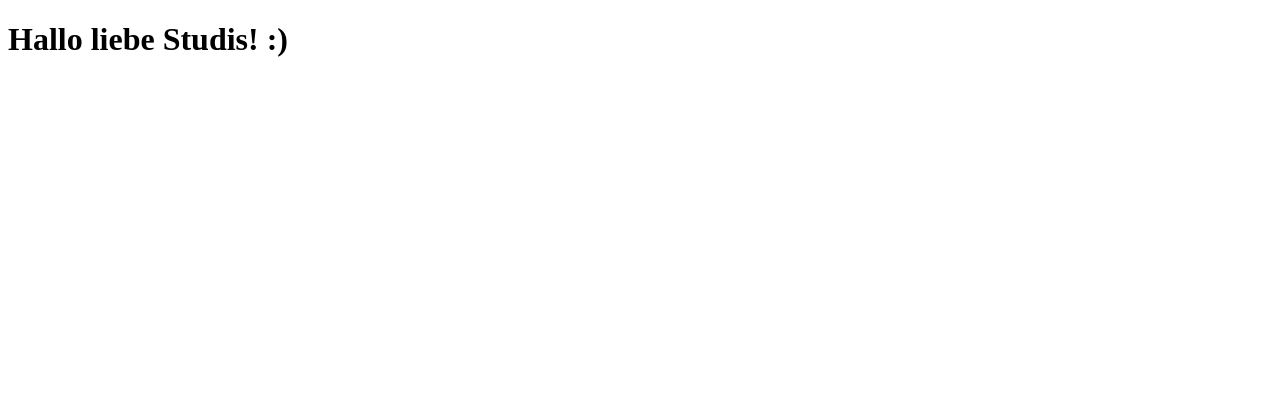
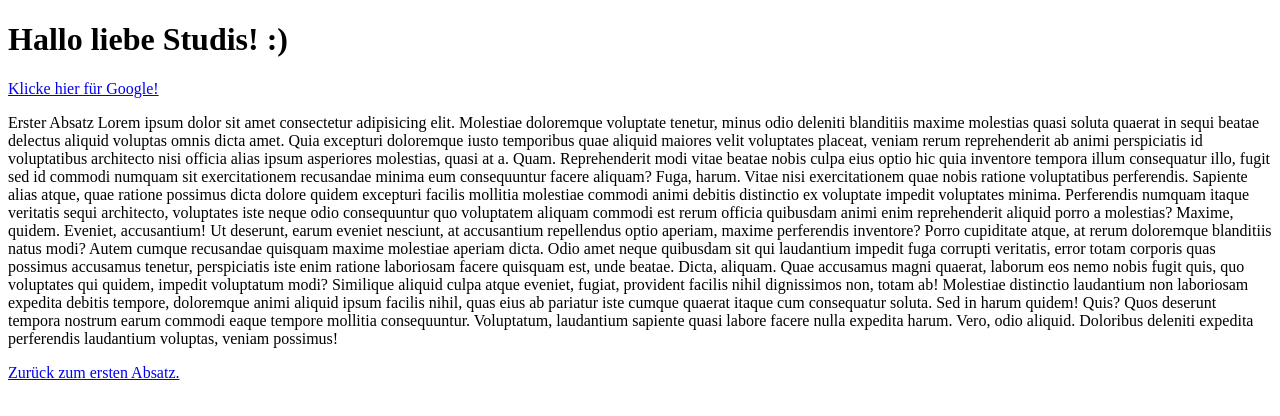
Before and after one commit to Plagiatus/GIS-SoSe-2021, a plain HTML site: page Aufgabe1_1/index.html in a window 1280 px wide. Drawn offline with Linux system fonts and the light colour scheme.

Commit message:
beispiel Aufgabe 1 anker

```diff
--- a/Aufgabe1_1/index.html
+++ b/Aufgabe1_1/index.html
@@ -7,6 +7,21 @@
 	<title>Aufgabe 1.1</title>
 </head>
 <body>
-	<h1>Hallo liebe Studis! :)</h1>
+	<h1 id="oben">Hallo liebe Studis! :)</h1>
+	<a href="https://google.com">Klicke hier für Google!</a>
+	<p id="firstParagraph">Erster Absatz Lorem ipsum dolor sit amet consectetur adipisicing elit. Molestiae doloremque voluptate tenetur, minus odio deleniti blanditiis maxime molestias quasi soluta quaerat in sequi beatae delectus aliquid voluptas omnis dicta amet.
+	Quia excepturi doloremque iusto temporibus quae aliquid maiores velit voluptates placeat, veniam rerum reprehenderit ab animi perspiciatis id voluptatibus architecto nisi officia alias ipsum asperiores molestias, quasi at a. Quam.
+	Reprehenderit modi vitae beatae nobis culpa eius optio hic quia inventore tempora illum consequatur illo, fugit sed id commodi numquam sit exercitationem recusandae minima eum consequuntur facere aliquam? Fuga, harum.
+	Vitae nisi exercitationem quae nobis ratione voluptatibus perferendis. Sapiente alias atque, quae ratione possimus dicta dolore quidem excepturi facilis mollitia molestiae commodi animi debitis distinctio ex voluptate impedit voluptates minima.
+	Perferendis numquam itaque veritatis sequi architecto, voluptates iste neque odio consequuntur quo voluptatem aliquam commodi est rerum officia quibusdam animi enim reprehenderit aliquid porro a molestias? Maxime, quidem. Eveniet, accusantium!
+	Ut deserunt, earum eveniet nesciunt, at accusantium repellendus optio aperiam, maxime perferendis inventore? Porro cupiditate atque, at rerum doloremque blanditiis natus modi? Autem cumque recusandae quisquam maxime molestiae aperiam dicta.
+	Odio amet neque quibusdam sit qui laudantium impedit fuga corrupti veritatis, error totam corporis quas possimus accusamus tenetur, perspiciatis iste enim ratione laboriosam facere quisquam est, unde beatae. Dicta, aliquam.
+	Quae accusamus magni quaerat, laborum eos nemo nobis fugit quis, quo voluptates qui quidem, impedit voluptatum modi? Similique aliquid culpa atque eveniet, fugiat, provident facilis nihil dignissimos non, totam ab!
+	Molestiae distinctio laudantium non laboriosam expedita debitis tempore, doloremque animi aliquid ipsum facilis nihil, quas eius ab pariatur iste cumque quaerat itaque cum consequatur soluta. Sed in harum quidem! Quis?
+	Quos deserunt tempora nostrum earum commodi eaque tempore mollitia consequuntur. Voluptatum, laudantium sapiente quasi labore facere nulla expedita harum. Vero, odio aliquid. Doloribus deleniti expedita perferendis laudantium voluptas, veniam possimus!</p>
+	<p>
+		<a href="#firstParagraph">Zurück zum ersten Absatz.</a>
+	</p>
+
 </body>
 </html>
```
